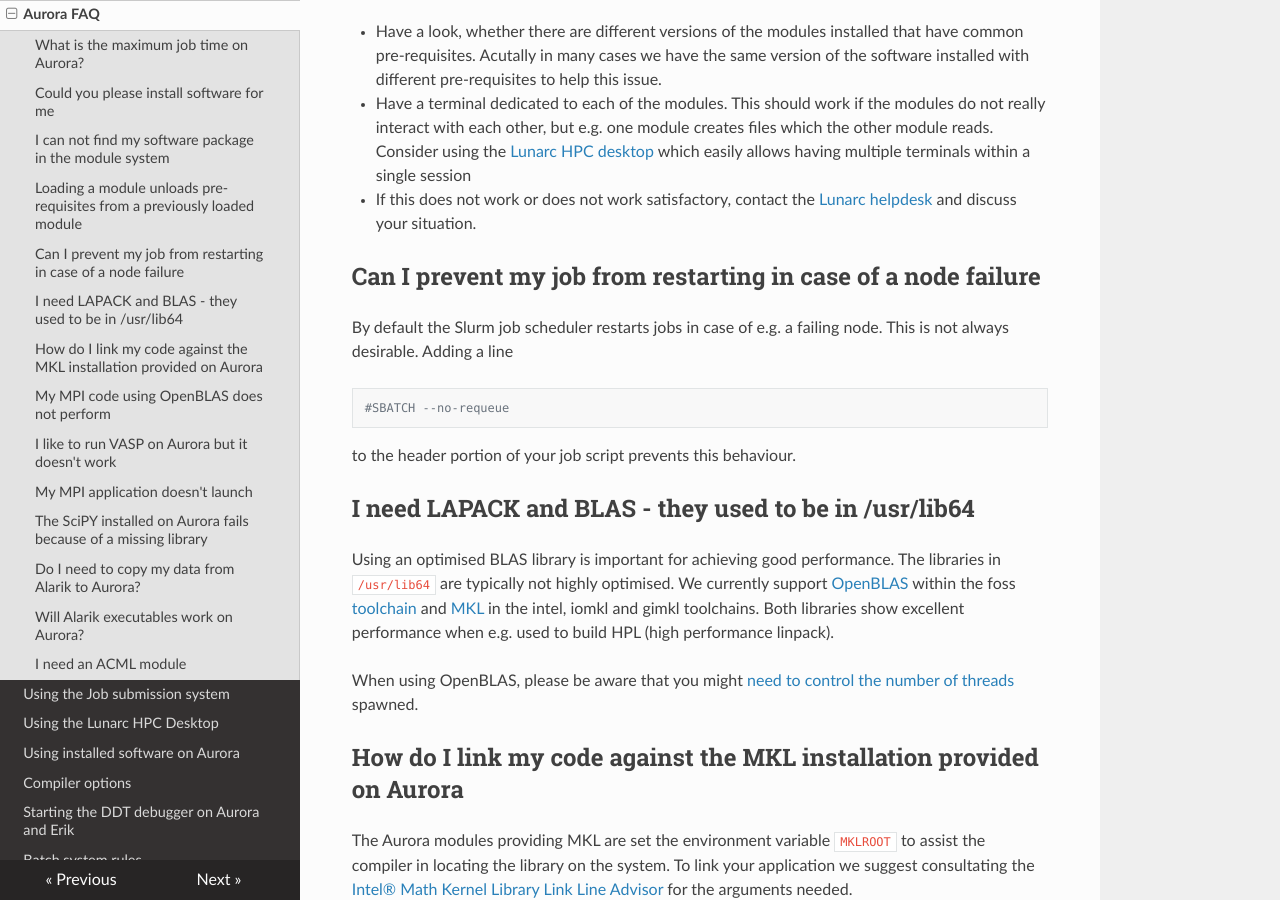
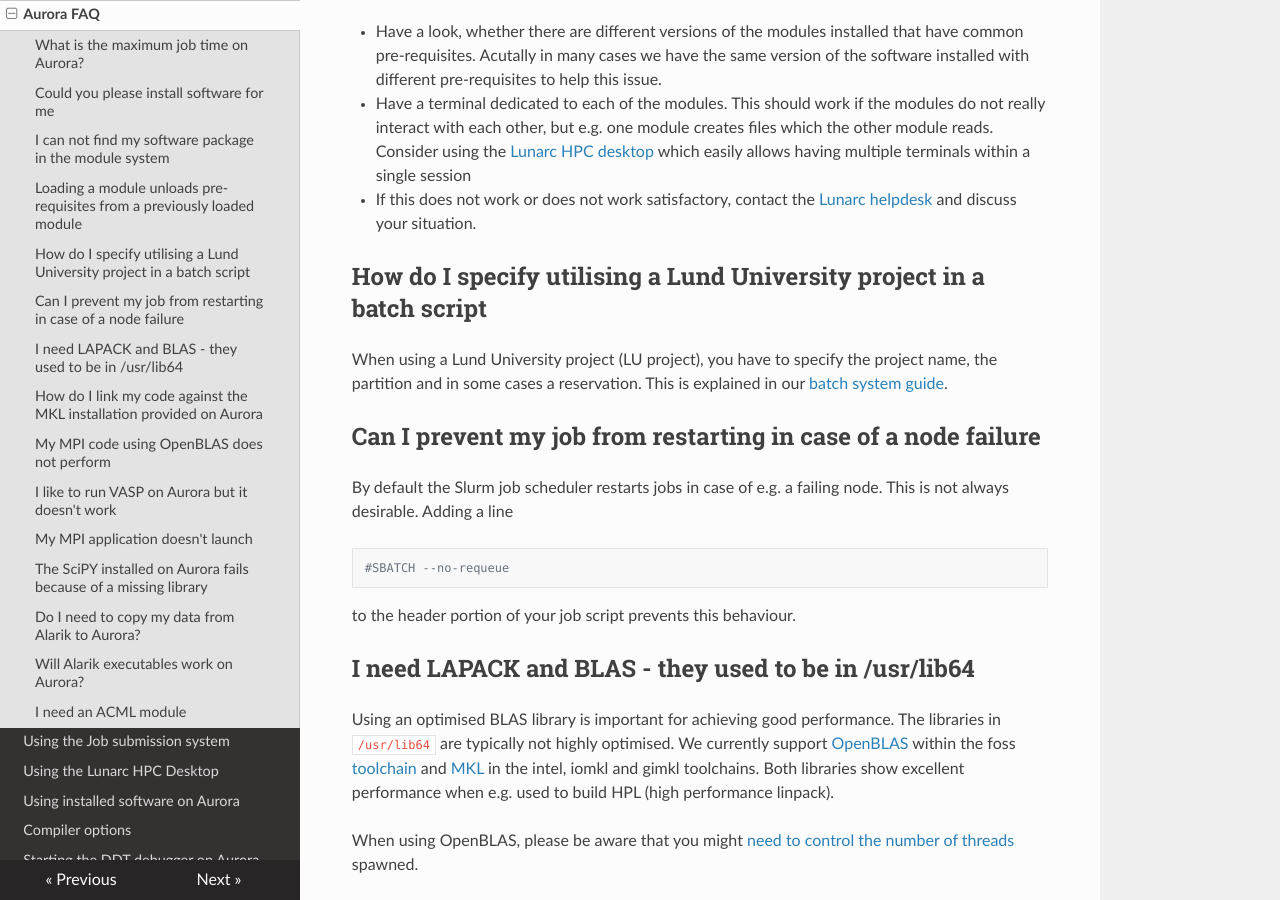
Before and after one commit to lunarc/lunarc_docs, an MkDocs documentation site: the page built from docs/aurora_faq.md, in a window 1280 px wide and 900 px high, scrolled down 1156 px. Built offline with MkDocs 1.6.1, drawn with Linux system fonts in a browser that asks for light colours; nearby versions of some CDN libraries; old or Windows-style settings are respelled for this version of MkDocs.

Commit message:
Pointer on how to specify an LU project in a slurm script

```diff
--- a/docs/aurora_faq.md
+++ b/docs/aurora_faq.md
@@ -26,6 +26,10 @@ You have the follwing options to resolve the issues:
 * Have a terminal dedicated to each of the modules.  This should work if the modules do not really interact with each other, but e.g. one module creates files which the other module reads.  Consider using the [Lunarc HPC desktop](http://lunarc-documentation.readthedocs.io/en/latest/using_hpc_desktop/) which easily allows having multiple terminals within a single session
 
 * If this does not work or does not work satisfactory, contact the [Lunarc helpdesk](http://www.lunarc.lu.se/support/support_form) and discuss your situation.
+
+## How do I specify utilising a Lund University project in a batch script
+
+When using a Lund University project (LU project), you have to specify the project name, the partition and in some cases a reservation.  This is explained in our [batch system guide](http://lunarc-documentation.readthedocs.io/en/latest/batch_system/#specifying-a-project-and-partition-for-users-with-lu-projects-or-multiple-projects).
 
 ## Can I prevent my job from restarting in case of a node failure
 
```
